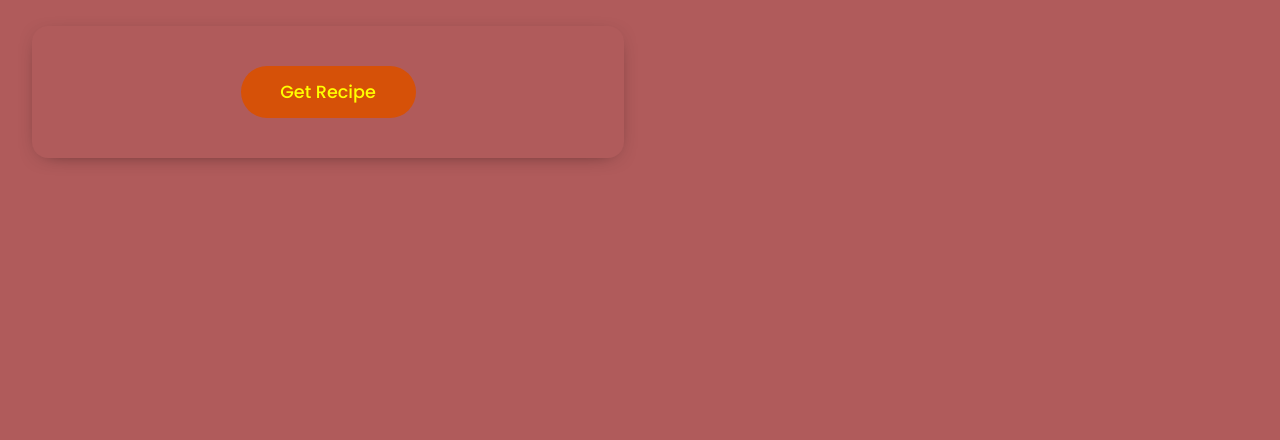
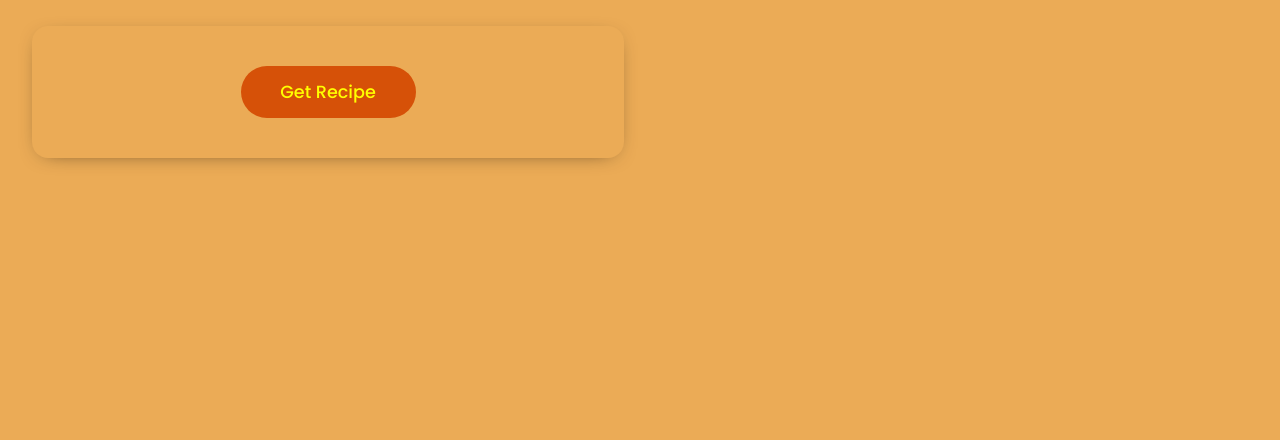
Before and after one commit to JoyRume/Phase1-Project, a plain HTML site: page index.html in a window 1280 px wide. Shown: the part 360-800 px from the top of the page. Drawn offline with Linux system fonts and the light colour scheme.

Commit message:
completed assignment

```diff
--- a/style.css
+++ b/style.css
@@ -10,7 +10,7 @@
     --tenne-tawny-dark: #b54507;
 }
 body{
-    background-color: rgba(146, 27, 27, 0.719);
+    background-color: rgba(228, 138, 20, 0.719);
     font-weight: 300;
     font-size: 1.05rem;
     line-height: 1.6;
```
